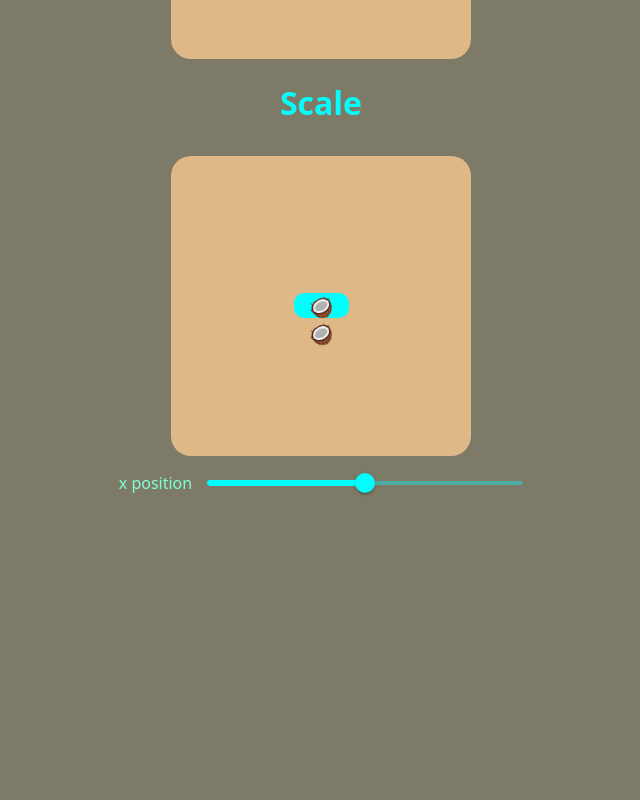
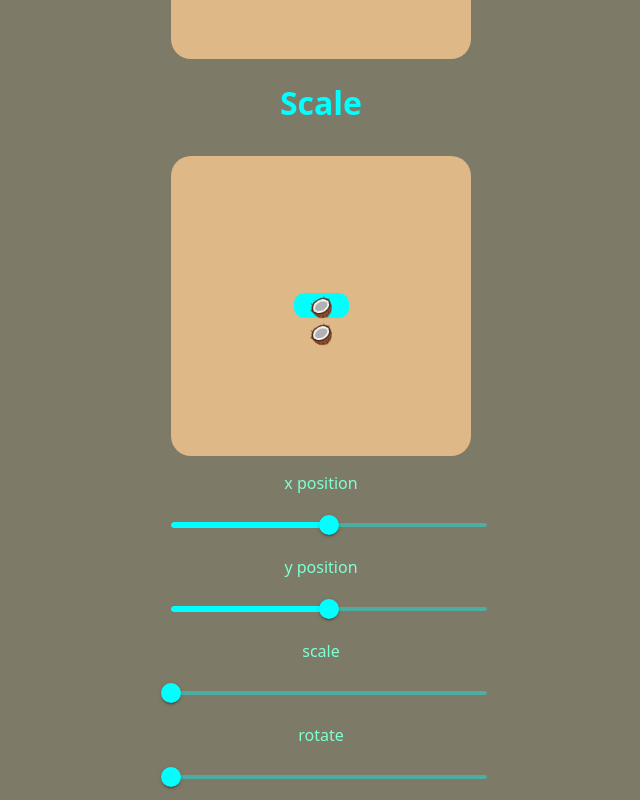
Before and after one commit to Boriwan/learning-mui-framer-motion, a React (Create React App) app: page / in a window 1280 px wide. Shown: the part 475-1275 px from the top of the page, without its empty margins (319-959 px from the left). Before the commit the page ends 993 px from the top, so only its background shows below. Built offline with nearby package versions, Linux system fonts and the light colour scheme.

Commit message:
animation done

```diff
--- a/src/components/CocoResizer.js
+++ b/src/components/CocoResizer.js
@@ -4,11 +4,27 @@ import Slider from '@mui/material/Slider';
 import { useState } from "react";
 
 export default function CocoResizer() {
-    const [x, setX] = useState(0);
+    const [x, setX] = useState(0)
+    const [y, setY] = useState(0)
+    const [scale, setScale] = useState(1)
+    const [rotate, setRotation] = useState(0)
 
     const changeX = (event, x) => {
         setX(x)
     }
+
+    const changeY = (event, y) => {
+        setY(y)
+    }
+
+    const changeScale = (event, scale) => {
+        setScale(scale)
+    }
+
+    const changeRotation = (event, rotate) => {
+        setRotation(rotate)
+    }
+
     return (
         <div>
             <h1>Scale</h1>
@@ -16,9 +32,9 @@ export default function CocoResizer() {
                 <motion.div
                     animate={{
                         x,
-                        y: 0,
-                        scale: 1,
-                        rotate: 0,
+                        y,
+                        scale,
+                        rotate,
                     }}
                     style={{
                         background: "aqua",
@@ -33,7 +49,7 @@ export default function CocoResizer() {
 
             <div className='slider'>
                 <p>x position</p>
-                <Slider defaultValue={x}  style={{
+                <Slider defaultValue={x} style={{
                     width: "50%",
                     marginLeft: 15,
                     color: "aqua",
@@ -42,6 +58,39 @@ export default function CocoResizer() {
                     alignItems: "center",
                 }}
                     onChange={changeX} aria-label="Default" valueLabelDisplay="auto" min={-100} max={100} />
+
+                <p>y position</p>
+                <Slider defaultValue={y} style={{
+                    width: "50%",
+                    marginLeft: 15,
+                    color: "aqua",
+                    display: "flex",
+                    justifyContent: "center",
+                    alignItems: "center",
+                }}
+                    onChange={changeY} aria-label="Default" valueLabelDisplay="auto" min={-100} max={100} />
+
+                <p>scale</p>
+                <Slider defaultValue={scale} style={{
+                    width: "50%",
+                    marginLeft: 15,
+                    color: "aqua",
+                    display: "flex",
+                    justifyContent: "center",
+                    alignItems: "center",
+                }}
+                    onChange={changeScale} aria-label="Default" valueLabelDisplay="auto" min={1} max={5} step={0.5} />
+
+                <p>rotate</p>
+                <Slider defaultValue={rotate} style={{
+                    width: "50%",
+                    marginLeft: 15,
+                    color: "aqua",
+                    display: "flex",
+                    justifyContent: "center",
+                    alignItems: "center",
+                }}
+                    onChange={changeRotation} aria-label="Default" valueLabelDisplay="auto" min={0} max={360} />
             </div>
 
         </div>
--- a/src/custom.css
+++ b/src/custom.css
@@ -38,6 +38,7 @@ h1 {
     width: 50%;
     margin: auto;
     display: flex;
+    flex-direction: column;
     justify-content: center;
     align-items: center;
     color: aquamarine;
```
Lines whose indentation alone changed are shown as unchanged.
